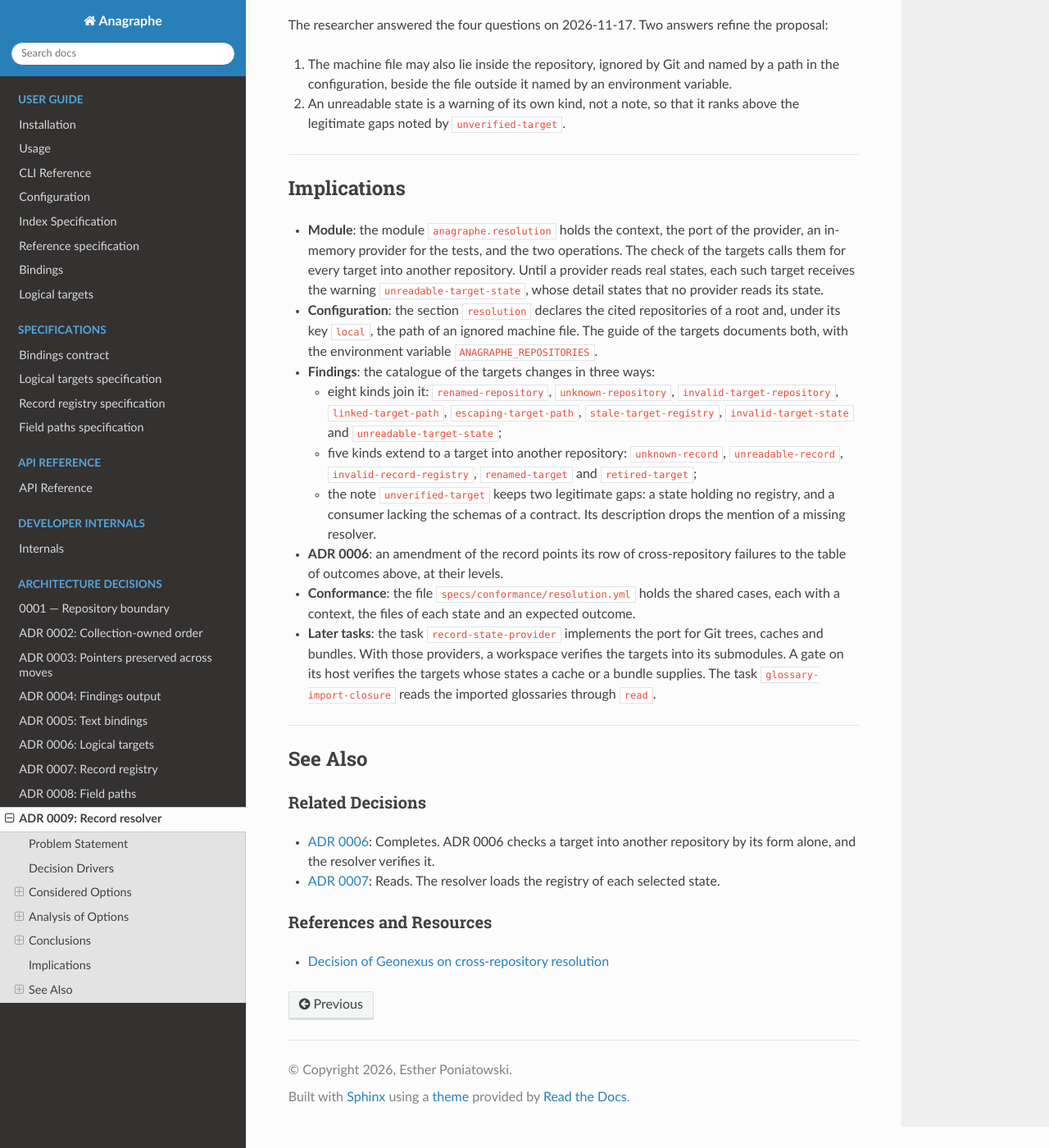
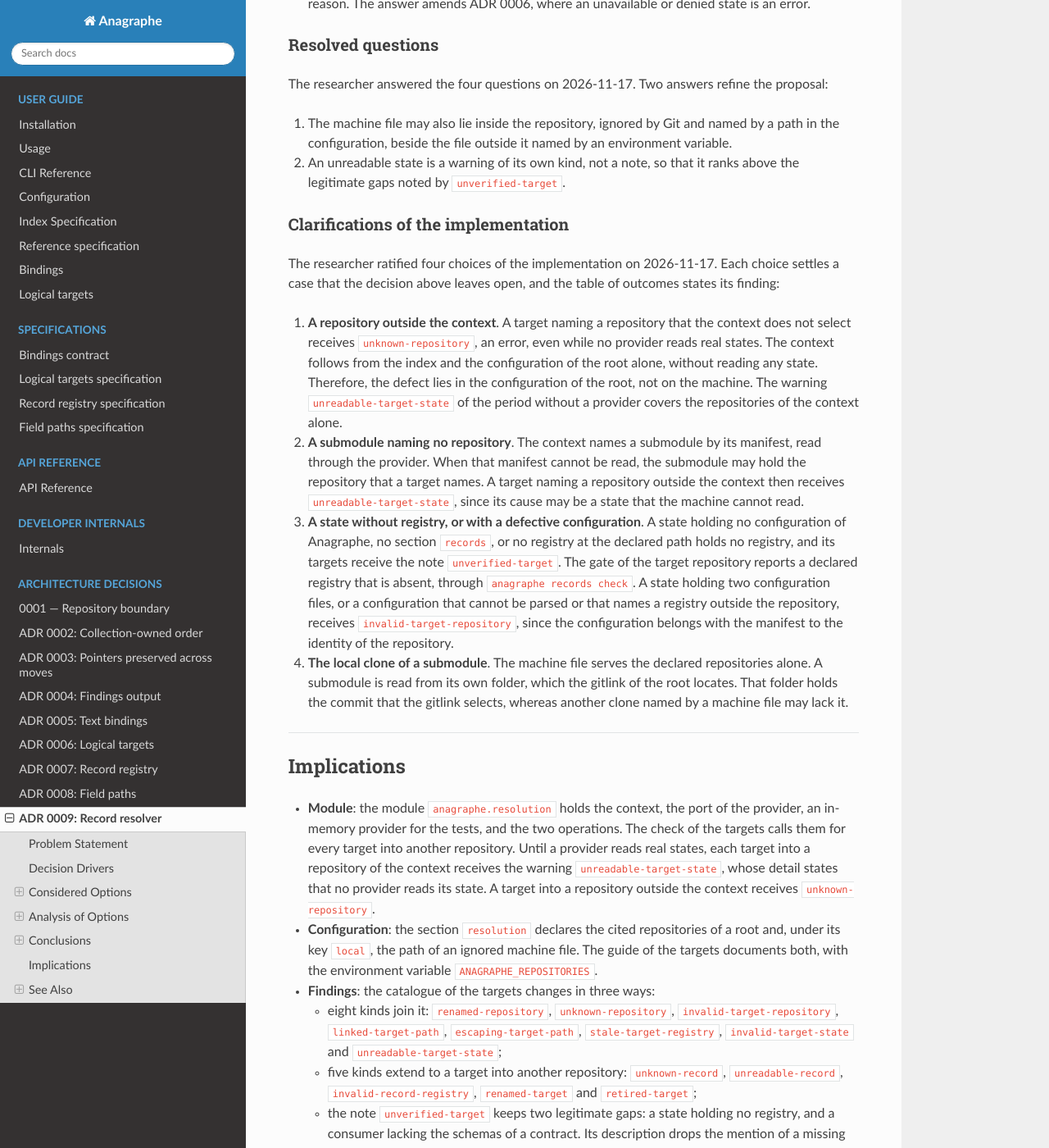
Before and after one commit to esther-poniatowski/anagraphe, a Sphinx documentation site: the page built from docs/adr/0009-record-resolver.md, in a window 1280 px wide and 1400 px high, scrolled down 7438 px. Shown: the whole window at 82% size. Built offline with Sphinx 7.4.7 and the Read the Docs theme 3.1.0, drawn with Linux system fonts in a browser that asks for light colours; some of the changed text lies outside the part shown.

Commit message:
docs(adr): Record the clarifications of the resolver ###################################################
Record in ADR 0009 the four choices ratified by the researcher:
  - a repository outside the context is unknown-repository, an error
  - beside an unnamed submodule, it is unreadable-target-state
  - a state without registry is unverified-target; a defective
    configuration is invalid-target-repository
  - the machine file serves the declared repositories alone
######################################################################

Signed-off-by: Esther Poniatowski <esther.poniatowski@ens.psl.eu>
Co-Authored-By: Claude Opus 5.5 <noreply@anthropic.com>

```diff
--- a/docs/adr/0009-record-resolver.md
+++ b/docs/adr/0009-record-resolver.md
@@ -1,7 +1,8 @@
 # ADR 0009: Record resolver
 
 **Status**: Accepted by the researcher on 2026-11-17, with the answers recorded under "Resolved
-questions"; proposed on 2026-11-16. The record answers the task `record-resolver` of the
+questions"; proposed on 2026-11-16. Clarified on 2026-11-17 by four choices of the implementation,
+recorded under "Clarifications of the implementation". The record answers the task `record-resolver` of the
 [task list of Geonexus][geonexus-todo]. [ADR 0007](0007-record-registry.md) unblocked that task by
 adding the record registries.
 
@@ -210,7 +211,8 @@ repository resolves alike in every clone of it:
 - a machine file maps an identifier to the path of a local clone. The environment variable
   `ANAGRAPHE_REPOSITORIES` names a file outside the repository; otherwise, the key `local` of the
   section `resolution` names a file inside it. A file that Git tracks stops the command with a
-  configuration error, since its paths belong to one machine.
+  configuration error, since its paths belong to one machine. The machine file serves the declared
+  entries; a submodule is read from its own folder.
 
 **State provider**. A port reads a path of a selected commit, and returns its bytes and its mode. A
 provider reports a state as absent, denied or failing its verification. A provider also rejects a
@@ -253,9 +255,9 @@ The check of the targets maps each outcome to a finding:
 | the repository identifier is retired, and names a current repository | `renamed-repository` | warning |
 | the record identifier was renamed, and its chain ends at a record | `renamed-target` | warning |
 | the record identifier was retired without a live successor | `retired-target` | error |
-| the context knows no such repository | `unknown-repository` | error |
-| the manifest of the state is absent, invalid, or declares another identifier | `invalid-target-repository` | error |
-| the state holds no registry, as ADR 0007 admits | `unverified-target` | note |
+| the context selects no state of the repository, and every submodule names its repository | `unknown-repository` | error |
+| the manifest of the state is absent, invalid, or declares another identifier; or the state holds two configuration files, or a configuration that cannot be parsed or names no registry inside the repository | `invalid-target-repository` | error |
+| the state holds no configuration of Anagraphe, no section `records`, or no registry at the path that this section names, as ADR 0007 admits | `unverified-target` | note |
 | the registry of the state violates its contract | `invalid-record-registry` | error |
 | the registry holds no such identifier | `unknown-record` | error |
 | the registered path names a symbolic link | `linked-target-path` | error |
@@ -265,7 +267,7 @@ The check of the targets maps each outcome to a finding:
 | the record declares no such unit, or two of them | `unknown-unit`, `ambiguous-unit` | error |
 | the contract of the record matches no admitted contract, or the record declares none | `target-contract-mismatch`, `unbound-target` | error |
 | the consumer lacks the schemas declaring the identifier or matching the contract | `unverified-target` | note |
-| the state is absent or denied on the machine | `unreadable-target-state` | warning |
+| the state is absent or denied on the machine; or the context selects no state of the repository, and a submodule whose manifest cannot be read may hold it | `unreadable-target-state` | warning |
 | the provider fails to verify the bytes of the state | `invalid-target-state` | error |
 
 A duplicated identifier stays out of a registry written by Anagraphe, since the command
@@ -304,15 +306,42 @@ The researcher answered the four questions on 2026-11-17. Two answers refine the
 2. An unreadable state is a warning of its own kind, not a note, so that it ranks above the
    legitimate gaps noted by `unverified-target`.
 
+### Clarifications of the implementation
+
+The researcher ratified four choices of the implementation on 2026-11-17. Each choice settles a
+case that the decision above leaves open, and the table of outcomes states its finding:
+
+1. **A repository outside the context**. A target naming a repository that the context does not
+   select receives `unknown-repository`, an error, even while no provider reads real states. The
+   context follows from the index and the configuration of the root alone, without reading any
+   state. Therefore, the defect lies in the configuration of the root, not on the machine. The
+   warning `unreadable-target-state` of the period without a provider covers the repositories of
+   the context alone.
+2. **A submodule naming no repository**. The context names a submodule by its manifest, read
+   through the provider. When that manifest cannot be read, the submodule may hold the repository
+   that a target names. A target naming a repository outside the context then receives
+   `unreadable-target-state`, since its cause may be a state that the machine cannot read.
+3. **A state without registry, or with a defective configuration**. A state holding no
+   configuration of Anagraphe, no section `records`, or no registry at the declared path holds no
+   registry, and its targets receive the note `unverified-target`. The gate of the target
+   repository reports a declared registry that is absent, through `anagraphe records check`. A state
+   holding two configuration files, or a configuration that cannot be parsed or that names a
+   registry outside the repository, receives `invalid-target-repository`, since the configuration
+   belongs with the manifest to the identity of the repository.
+4. **The local clone of a submodule**. The machine file serves the declared repositories alone. A
+   submodule is read from its own folder, which the gitlink of the root locates. That folder holds
+   the commit that the gitlink selects, whereas another clone named by a machine file may lack it.
+
 ---
 
 ## Implications
 
 - **Module**: the module `anagraphe.resolution` holds the context, the port of the provider, an
   in-memory provider for the tests, and the two operations. The check of the targets calls them for
-  every target into another repository. Until a provider reads real states, each such target
-  receives the warning `unreadable-target-state`, whose detail states that no provider reads its
-  state.
+  every target into another repository. Until a provider reads real states, each target into a
+  repository of the context receives the warning `unreadable-target-state`, whose detail states
+  that no provider reads its state. A target into a repository outside the context receives
+  `unknown-repository`.
 - **Configuration**: the section `resolution` declares the cited repositories of a root and,
   under its key `local`, the path of an ignored machine file. The guide of the targets documents
   both, with the environment variable `ANAGRAPHE_REPOSITORIES`.
```
